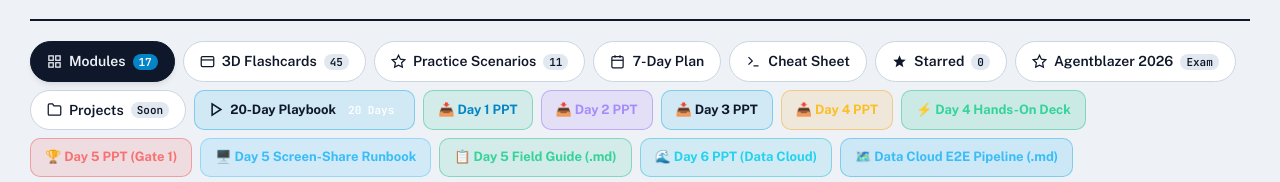
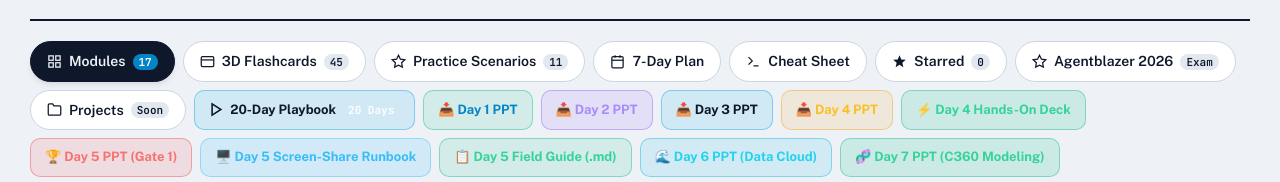
Before and after one commit to MohnishTak2725/agentforce-data360-workbench, a plain HTML site: page index.html in a window 1280 px wide. Shown: the part 182-364 px from the top of the page. Drawn offline with nearby package versions, Linux system fonts and the light colour scheme.

Commit message:
feat(day7-ppt): generate Day 7 Canonical Customer 360 Data Modeling master deck and wire workbench links

```diff
--- a/index.html
+++ b/index.html
@@ -693,6 +693,9 @@ details.sc .ans li + li { margin-top: 7px; }
     <a href="Day-6-Data-Ingestion-Pipelines-and-Connectors.pptx" download="Day-6-Data-Ingestion-Pipelines-and-Connectors.pptx" title="Download Day 6 PowerPoint Deck (.pptx)" style="display:inline-flex;align-items:center;gap:6px;padding:8px 14px;border-radius:10px;font-size:13px;font-weight:700;background:rgba(6,182,212,0.12);color:#22D3EE;border:1px solid rgba(6,182,212,0.4);text-decoration:none;transition:all 0.2s;cursor:pointer;">
       🌊 Day 6 PPT (Data Cloud)
     </a>
+    <a href="Day-7-Canonical-Customer-360-Data-Modeling.pptx" download="Day-7-Canonical-Customer-360-Data-Modeling.pptx" title="Download Day 7 PowerPoint Deck (.pptx)" style="display:inline-flex;align-items:center;gap:6px;padding:8px 14px;border-radius:10px;font-size:13px;font-weight:700;background:rgba(16,185,129,0.15);color:#34D399;border:1px solid rgba(16,185,129,0.4);text-decoration:none;transition:all 0.2s;cursor:pointer;">
+      🧬 Day 7 PPT (C360 Modeling)
+    </a>
     <a href="DATA-CLOUD-END-TO-END-ARCHITECTURE-FLOW.md" target="_blank" title="Open Data Cloud End-to-End Architecture Flow (.md)" style="display:inline-flex;align-items:center;gap:6px;padding:8px 14px;border-radius:10px;font-size:13px;font-weight:700;background:rgba(14,165,233,0.15);color:#38BDF8;border:1px solid rgba(14,165,233,0.4);text-decoration:none;transition:all 0.2s;cursor:pointer;">
       🗺️ Data Cloud E2E Pipeline (.md)
     </a>
```
Also changed, not shown: playbook.html (+2 -1 lines), roadmap.html (+2 -1 lines), 1 other file.
